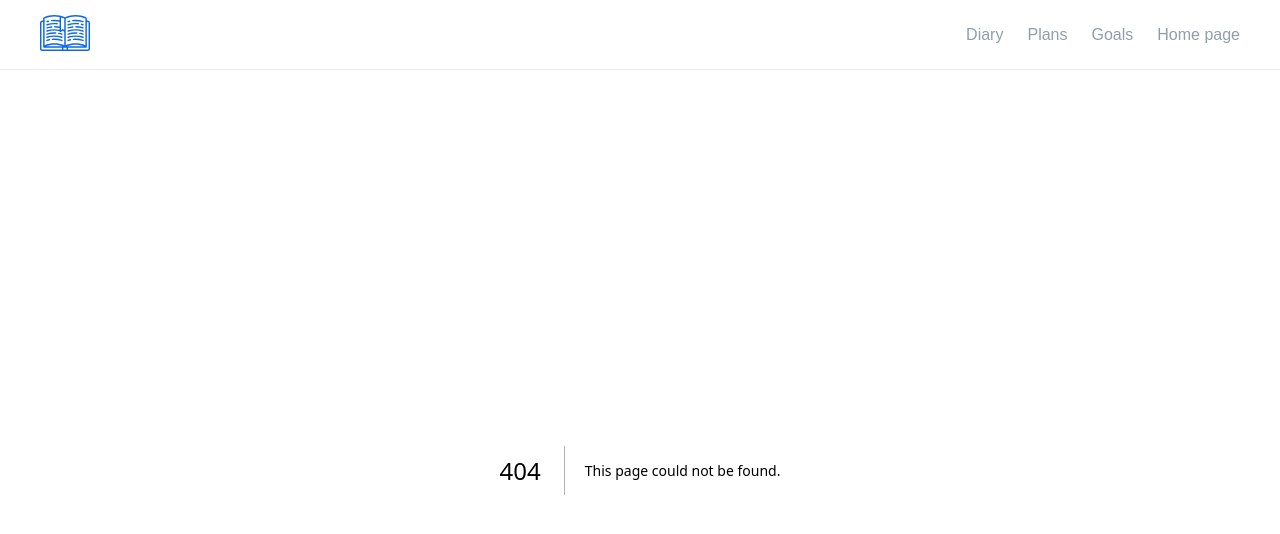
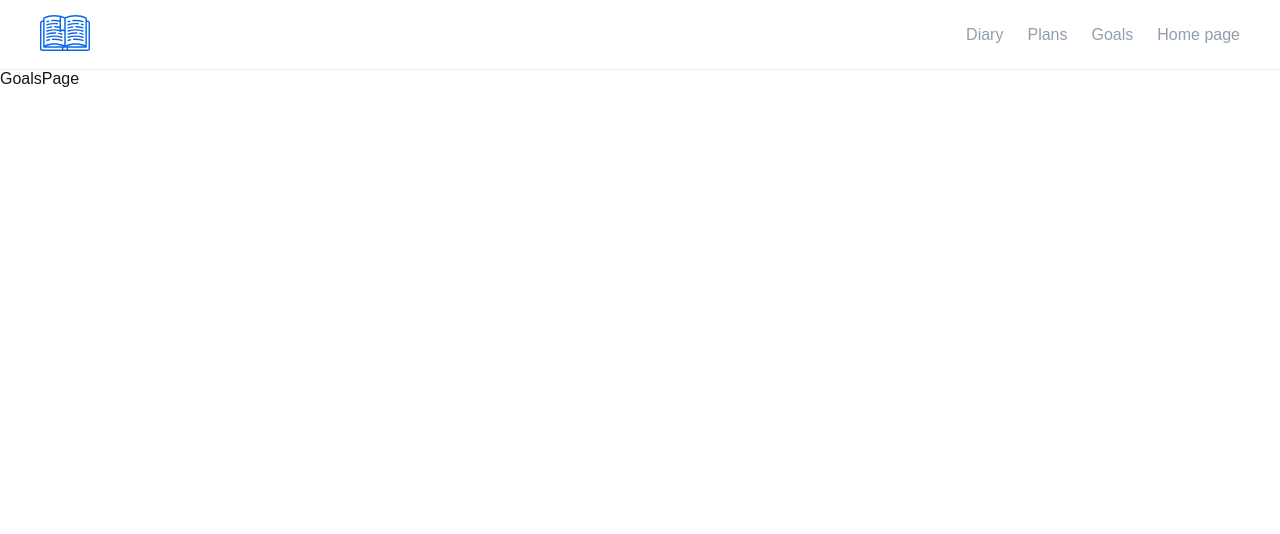
Before and after one commit to Sergo366/LifeLog, a Next.js app in the folder lifeLog-fe/: page /goals in a window 1280 px wide. Before the commit this address had no page. Shown: the top 534 px of the page. Built offline with nearby package versions, Linux system fonts and the light colour scheme.

Commit message:
Basic pages

```diff
--- /dev/null
+++ b/lifeLog-fe/src/app/goals/page.tsx
@@ -0,0 +1,7 @@
+import React from 'react';
+
+const GoalsPage = () => {
+  return <div>GoalsPage</div>;
+};
+
+export default GoalsPage;
```
Also changed, not shown: lifeLog-fe/src/app/diary/page.tsx (added, +7 -0 lines), lifeLog-fe/src/app/plans/page.tsx (added, +7 -0 lines).
